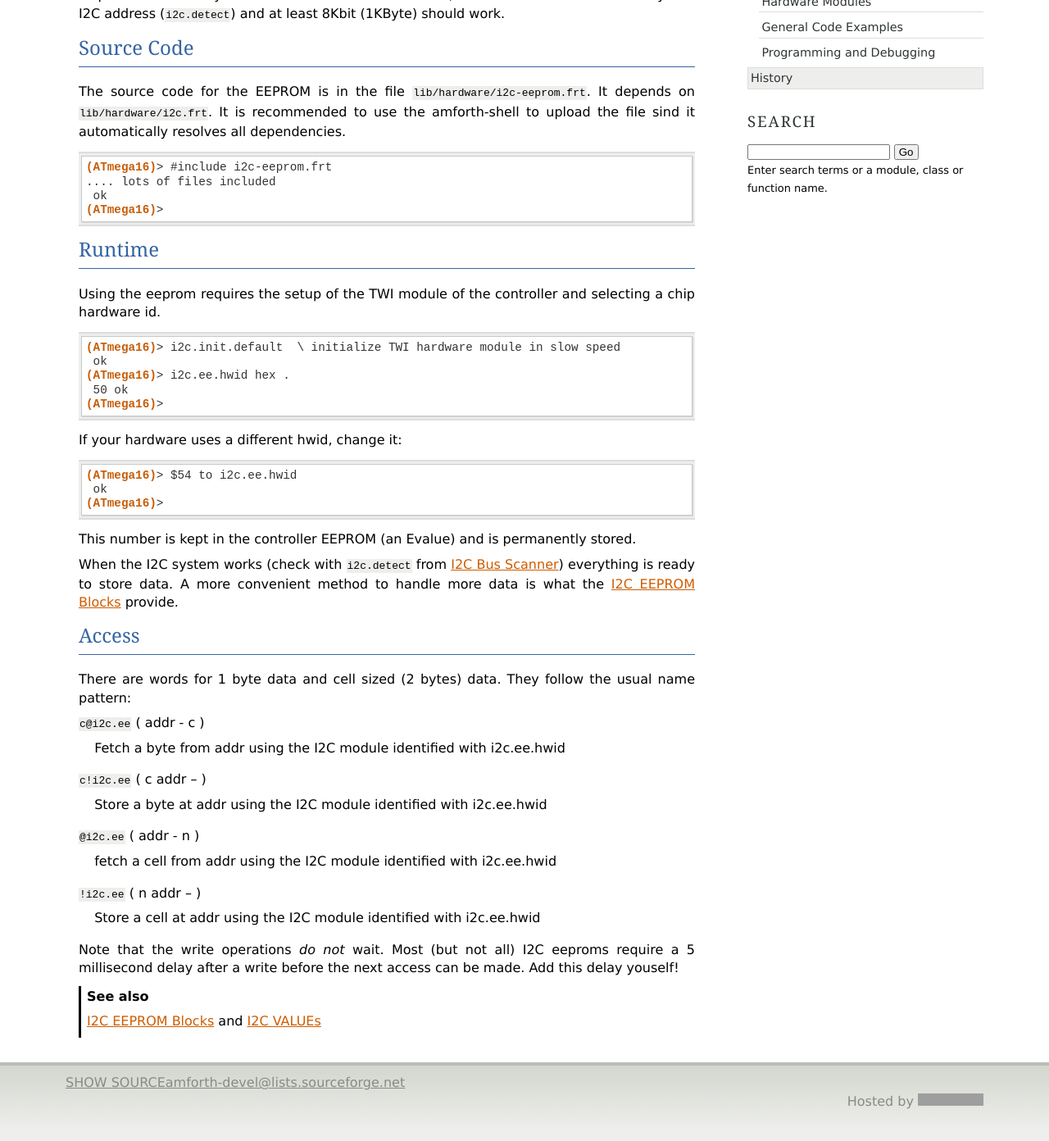
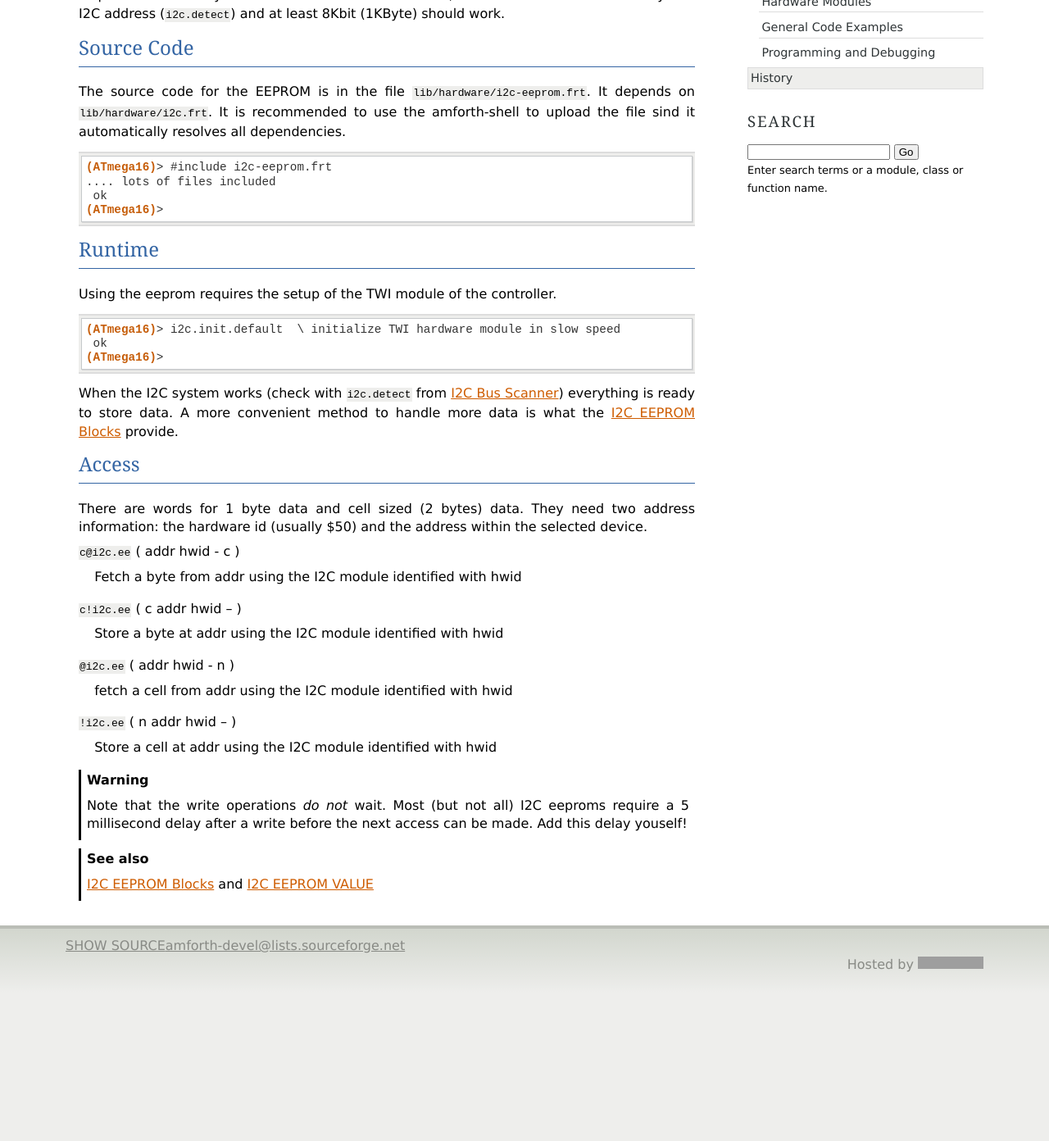
Before and after one commit to wexi/amforth-shadow, a Sphinx documentation site: the page built from doc/source/TG/recipes/I2C-EEPROM.rst, in a window 1280 px wide and 1400 px high, scrolled down 318 px. Shown: the top 1392 px of the window at 82% size. Built offline with Sphinx 7.4.7, drawn with Linux system fonts in a browser that asks for light colours; pages that are not in the unit, such as notebooks, are missing from menus; after the commit the page ends 1551 px from its top, so only the background shows below that; grey boxes are pictures that could not be loaded.

Commit message:
Add the I2C hardware address to the list of parameters.
git-svn-id: svn://svn.code.sf.net/p/amforth/code/trunk@1645 fd1c0b69-5d68-47f5-910c-86182ebb6ecd

```diff
--- a/doc/source/TG/recipes/I2C-EEPROM.rst
+++ b/doc/source/TG/recipes/I2C-EEPROM.rst
@@ -32,26 +32,13 @@
 Runtime
 -------
 
-Using the eeprom requires the setup of the TWI module of the controller and
-selecting a chip hardware id.
+Using the eeprom requires the setup of the TWI module of the controller.
 
 .. code-block:: console
 
    (ATmega16)> i2c.init.default  \ initialize TWI hardware module in slow speed
     ok
-   (ATmega16)> i2c.ee.hwid hex .
-    50 ok
    (ATmega16)>
-
-If your hardware uses a different hwid, change it:
-
-.. code-block:: console
-
-    (ATmega16)> $54 to i2c.ee.hwid
-     ok
-    (ATmega16)>
-
-This number is kept in the controller EEPROM (an Evalue) and is permanently stored.
 
 When the I2C system works (check with ``i2c.detect`` from :ref:`I2C Detect`)
 everything is ready to store data. A more convenient method to handle more
@@ -60,24 +47,25 @@
 Access
 ------
 
-There are words for 1 byte data and cell sized (2 bytes) data. They follow the usual
-name pattern:
+There are words for 1 byte data and cell sized (2 bytes) data. They need two
+address information: the hardware id (usually $50) and the address within
+the selected device.
 
-``c@i2c.ee`` ( addr - c )
-  Fetch a byte from addr using the I2C module identified with i2c.ee.hwid
+``c@i2c.ee`` ( addr hwid - c )
+  Fetch a byte from addr using the I2C module identified with hwid
 
-``c!i2c.ee`` ( c addr -- )
-  Store a byte at addr using the I2C module identified with i2c.ee.hwid
+``c!i2c.ee`` ( c addr hwid -- )
+  Store a byte at addr using the I2C module identified with hwid
 
-``@i2c.ee`` ( addr - n )
-  fetch a cell from addr using the I2C module identified with i2c.ee.hwid
+``@i2c.ee`` ( addr hwid - n )
+  fetch a cell from addr using the I2C module identified with hwid
 
-``!i2c.ee`` ( n addr -- )
-  Store a cell at addr using the I2C module identified with i2c.ee.hwid
+``!i2c.ee`` ( n addr hwid -- )
+  Store a cell at addr using the I2C module identified with hwid
 
-Note that the write operations *do not* wait. Most (but not all)
-I2C eeproms require a 5 millisecond delay after a write before
-the next access can be made. Add this delay youself!
+.. warning:: Note that the write operations *do not* wait. Most (but not all)
+             I2C eeproms require a 5 millisecond delay after a write before
+             the next access can be made. Add this delay youself!
 
 
 .. seealso:: :ref:`I2C EEPROM Blocks` and :ref:`I2C Values`
--- a/doc/source/TG/recipes/TWI.rst
+++ b/doc/source/TG/recipes/TWI.rst
@@ -67,4 +67,5 @@
 start.
 
 
-.. seealso: :ref:`I2C Bus Scanner`, :ref:`I2C Values`, and :ref:`I2C EEPROM Blocks`
+.. seealso:: :ref:`I2C Detect`, :ref:`I2C Values`, :ref:`I2C EEPROM`
+   and :ref:`I2C EEPROM Blocks`
```
Also changed, not shown: doc/source/TG/recipes/I2C-Blocks.rst (+10 -14 lines), doc/source/TG/recipes/I2C-Values.rst (+12 -14 lines), 4 other files.
